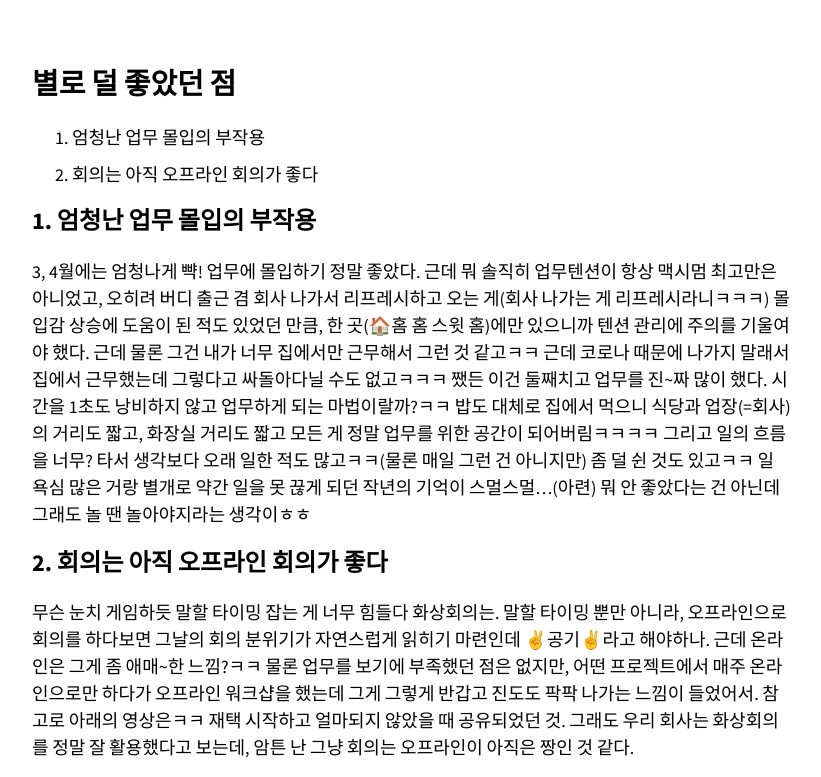
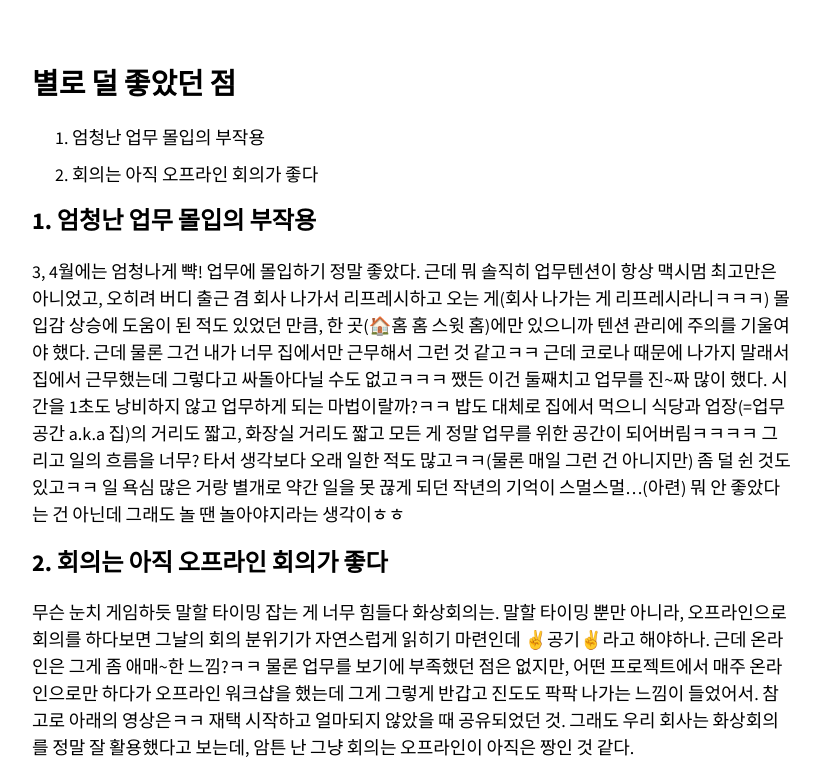
Before and after one commit to ssammykim/ssammykim.github.io, a Jekyll site: the page built from _posts/2020-05-09-last-work-from-home.md, in a window 1280 px wide and 900 px high, scrolled down 1643 px, cut to the strip 0-777 px from the top of the window. Shown: the whole strip, without its empty margins (343-1164 px from the left). Built offline with Jekyll 4.4.1, drawn with Linux system fonts in a browser that asks for light colours; nearby versions of some CDN libraries; some web fonts are replaced; comment, search, counter and statistics services are not loaded.

Commit message:
Update 2020-05-09-last-work-from-home.md

```diff
--- a/_posts/2020-05-09-last-work-from-home.md
+++ b/_posts/2020-05-09-last-work-from-home.md
@@ -35,7 +35,7 @@ excerpt_separator: "<!--more-->"
 2. 회의는 아직 오프라인 회의가 좋다
 
 ## 1. 엄청난 업무 몰입의 부작용
-3, 4월에는 엄청나게 뺙! 업무에 몰입하기 정말 좋았다. 근데 뭐 솔직히 업무텐션이 항상 맥시멈 최고만은 아니었고, 오히려 버디 출근 겸 회사 나가서 리프레시하고 오는 게(회사 나가는 게 리프레시라니ㅋㅋㅋ) 몰입감 상승에 도움이 된 적도 있었던 만큼, 한 곳(🏠홈 홈 스윗 홈)에만 있으니까 텐션 관리에 주의를 기울여야 했다. 근데 물론 그건 내가 너무 집에서만 근무해서 그런 것 같고ㅋㅋ 근데 코로나 때문에 나가지 말래서 집에서 근무했는데 그렇다고 싸돌아다닐 수도 없고ㅋㅋㅋ 쨌든 이건 둘째치고 업무를 진~짜 많이 했다. 시간을 1초도 낭비하지 않고 업무하게 되는 마법이랄까?ㅋㅋ 밥도 대체로 집에서 먹으니 식당과 업장(=회사)의 거리도 짧고, 화장실 거리도 짧고 모든 게 정말 업무를 위한 공간이 되어버림ㅋㅋㅋㅋ 그리고 일의 흐름을 너무? 타서 생각보다 오래 일한 적도 많고ㅋㅋ(물론 매일 그런 건 아니지만) 좀 덜 쉰 것도 있고ㅋㅋ 일 욕심 많은 거랑 별개로 약간 일을 못 끊게 되던 작년의 기억이 스멀스멀...(아련) 뭐 안 좋았다는 건 아닌데 그래도 놀 땐 놀아야지라는 생각이ㅎㅎ
+3, 4월에는 엄청나게 뺙! 업무에 몰입하기 정말 좋았다. 근데 뭐 솔직히 업무텐션이 항상 맥시멈 최고만은 아니었고, 오히려 버디 출근 겸 회사 나가서 리프레시하고 오는 게(회사 나가는 게 리프레시라니ㅋㅋㅋ) 몰입감 상승에 도움이 된 적도 있었던 만큼, 한 곳(🏠홈 홈 스윗 홈)에만 있으니까 텐션 관리에 주의를 기울여야 했다. 근데 물론 그건 내가 너무 집에서만 근무해서 그런 것 같고ㅋㅋ 근데 코로나 때문에 나가지 말래서 집에서 근무했는데 그렇다고 싸돌아다닐 수도 없고ㅋㅋㅋ 쨌든 이건 둘째치고 업무를 진~짜 많이 했다. 시간을 1초도 낭비하지 않고 업무하게 되는 마법이랄까?ㅋㅋ 밥도 대체로 집에서 먹으니 식당과 업장(=업무공간 a.k.a 집)의 거리도 짧고, 화장실 거리도 짧고 모든 게 정말 업무를 위한 공간이 되어버림ㅋㅋㅋㅋ 그리고 일의 흐름을 너무? 타서 생각보다 오래 일한 적도 많고ㅋㅋ(물론 매일 그런 건 아니지만) 좀 덜 쉰 것도 있고ㅋㅋ 일 욕심 많은 거랑 별개로 약간 일을 못 끊게 되던 작년의 기억이 스멀스멀...(아련) 뭐 안 좋았다는 건 아닌데 그래도 놀 땐 놀아야지라는 생각이ㅎㅎ
 
 ## 2. 회의는 아직 오프라인 회의가 좋다
 무슨 눈치 게임하듯 말할 타이밍 잡는 게 너무 힘들다 화상회의는. 말할 타이밍 뿐만 아니라, 오프라인으로 회의를 하다보면 그날의 회의 분위기가 자연스럽게 읽히기 마련인데 ✌️공기✌️라고 해야하나. 근데 온라인은 그게 좀 애매~한 느낌?ㅋㅋ 물론 업무를 보기에 부족했던 점은 없지만, 어떤 프로젝트에서 매주 온라인으로만 하다가 오프라인 워크샵을 했는데 그게 그렇게 반갑고 진도도 팍팍 나가는 느낌이 들었어서. 참고로 아래의 영상은ㅋㅋ 재택 시작하고 얼마되지 않았을 때 공유되었던 것. 그래도 우리 회사는 화상회의를 정말 잘 활용했다고 보는데, 암튼 난 그냥 회의는 오프라인이 아직은 짱인 것 같다.
```
